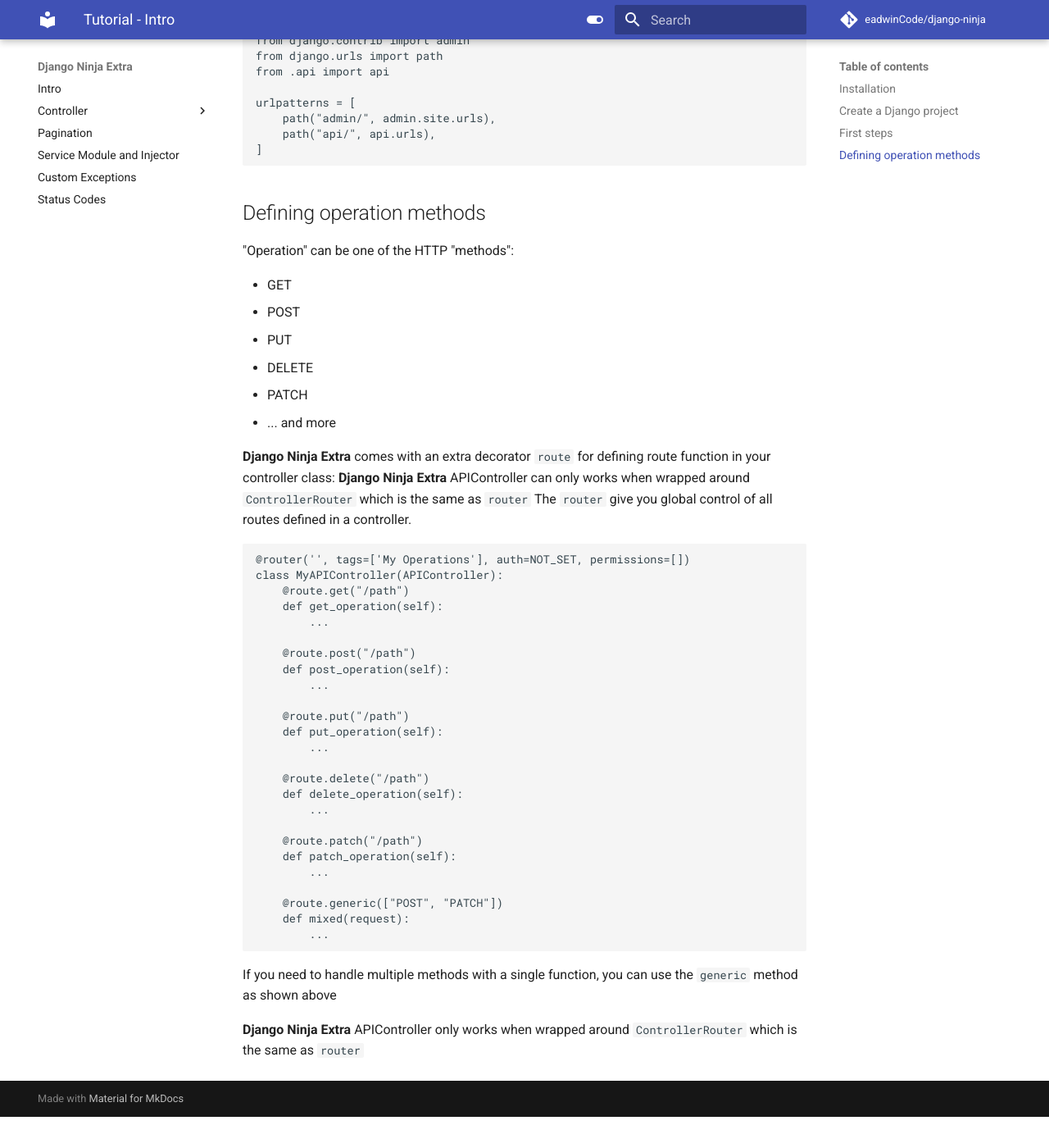
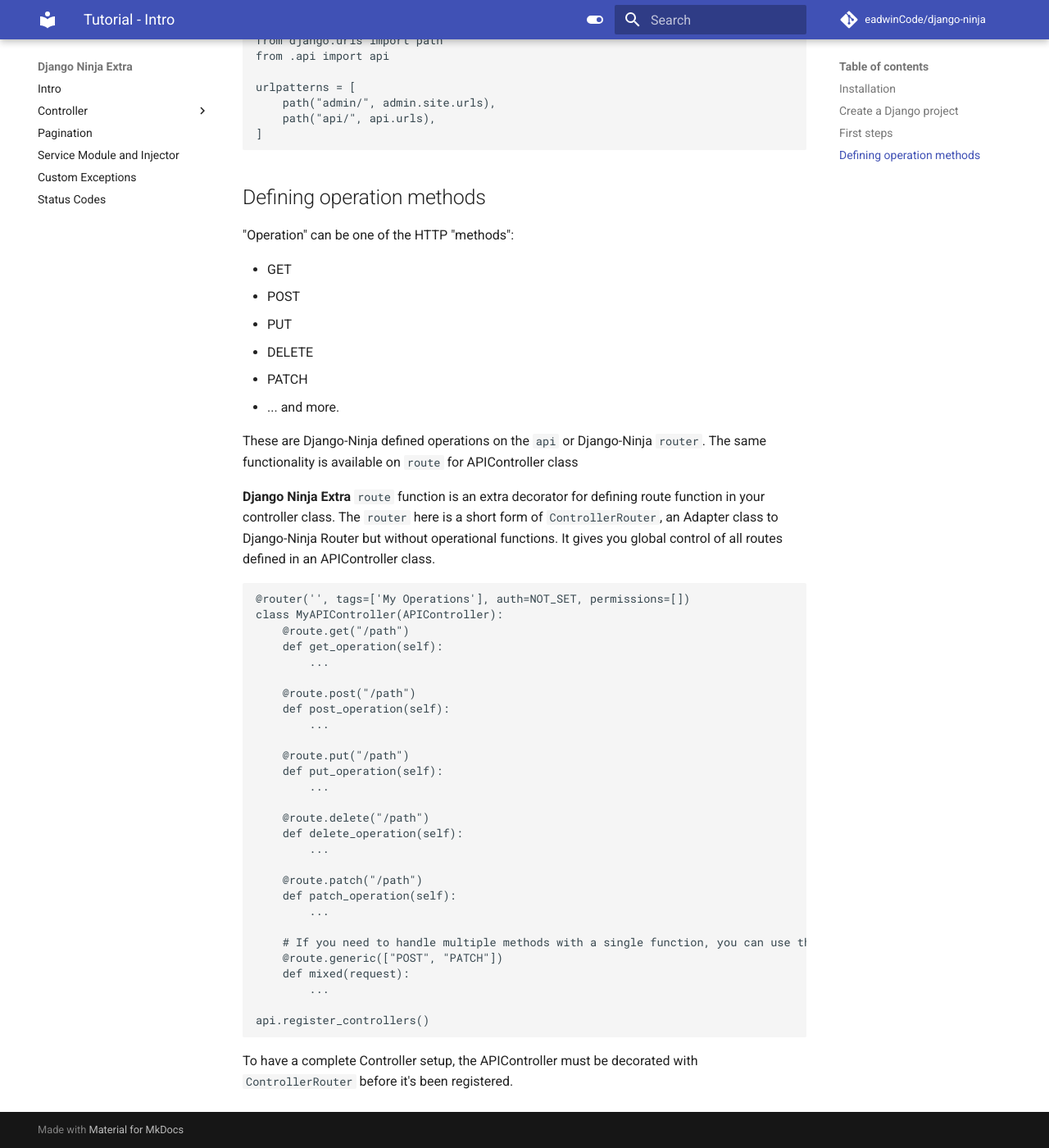
Before and after one commit to eadwinCode/django-ninja-extra, an MkDocs documentation site: the page built from docs/docs/tutorial/index.md, in a window 1280 px wide and 1400 px high, scrolled down 1193 px. Shown: the whole window at 82% size. Built offline with MkDocs 1.6.1 and Material for MkDocs 9.7.7, drawn with Linux system fonts in a browser that asks for light colours; comment, search, counter and statistics services are not loaded; before the commit the page ends 2555 px from its top, so only the background shows below that.

Commit message:
updated index.md

````diff
--- a/docs/docs/tutorial/index.md
+++ b/docs/docs/tutorial/index.md
@@ -46,7 +46,6 @@
 
 api = NinjaExtraAPI()
 
-
 @api.get("/hello")
 def hello(request):
     return "Hello world"
@@ -76,12 +75,14 @@
  - PUT
  - DELETE
  - PATCH
- - ... and more
+ - ... and more.
 
+These are Django-Ninja defined operations on the `api` or Django-Ninja `router`.
+The same functionality is available on `route` for APIController class
 
-**Django Ninja Extra** comes with an extra decorator `route` for defining route function in your controller class:
-**Django Ninja Extra** APIController can only works when wrapped around `ControllerRouter` which is the same as `router`
-The `router` give you global control of all routes defined in a controller.
+**Django Ninja Extra** `route` function is an extra decorator for defining route function in your controller class.
+The `router` here is a short form of `ControllerRouter`, an Adapter class to Django-Ninja Router but without operational functions.
+It gives you global control of all routes defined in an APIController class.
 
 ```Python
 @router('', tags=['My Operations'], auth=NOT_SET, permissions=[])
@@ -106,11 +107,11 @@
     def patch_operation(self):
         ...
 
+    # If you need to handle multiple methods with a single function, you can use the `generic` method as shown above
     @route.generic(["POST", "PATCH"])
     def mixed(request):
         ...
+
+api.register_controllers()
 ```
-
-If you need to handle multiple methods with a single function, you can use the `generic` method as shown above
-
-**Django Ninja Extra** APIController only works when wrapped around `ControllerRouter` which is the same as `router`
+To have a complete Controller setup, the APIController must be decorated with `ControllerRouter` before it's been registered.
````
